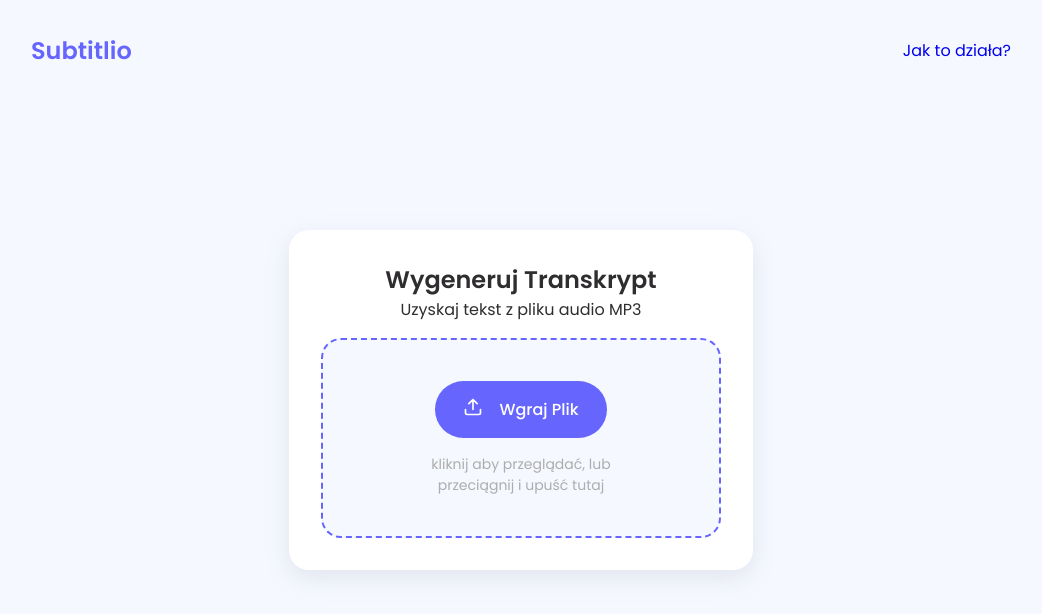
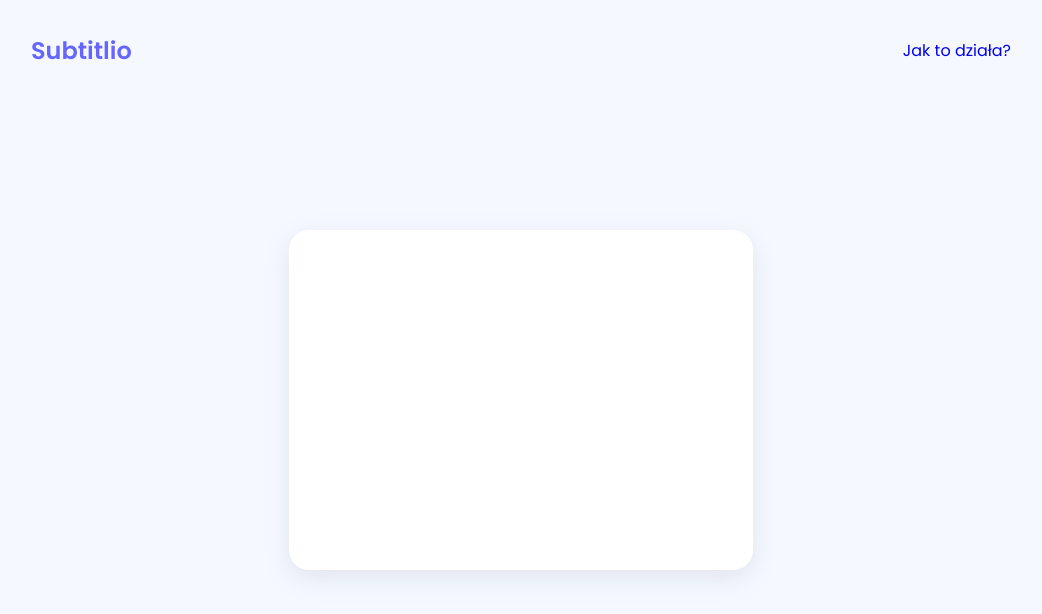
Before and after one commit to julnac/whisper-transcript, a React (Create React App) app in the folder my-app/: page /download in a window 1280 px wide. Shown: the top 614 px of the page, without its empty margins (119-1161 px from the left). Built offline with nearby package versions, Linux system fonts and the light colour scheme.

Commit message:
add download page on button click

```diff
--- a/my-app/package.json
+++ b/my-app/package.json
@@ -9,6 +9,7 @@
     "openai": "^3.3.0",
     "react": "^18.2.0",
     "react-dom": "^18.2.0",
+    "react-router-dom": "^6.15.0",
     "react-scripts": "5.0.1",
     "web-vitals": "^2.1.4"
   },
--- a/my-app/src/App.js
+++ b/my-app/src/App.js
@@ -1,14 +1,18 @@
+import React from 'react';
+import { BrowserRouter as Router, Route, Routes } from 'react-router-dom';
 import './styles/App.css';
 
 import Home from "./pages/Home.js";
-import Header from "./components/Header/Header.js";
+import Download from "./pages/Download.js";
 
 function App() {
   return (
-      <div>
-        <Header/>
-        <Home />
-      </div>
+      <Router>
+      <Routes>
+        <Route path="/" element={<Home />} />
+        <Route path="/download" element={<Download />} />
+      </Routes>
+    </Router>
   );
 }
 
--- a/my-app/src/components/drop-file-input/DropFileInput.jsx
+++ b/my-app/src/components/drop-file-input/DropFileInput.jsx
@@ -7,6 +7,8 @@ import "../../styles/App.css";
 import Mp3 from '../../assets/mp3.png';
 import UploadImg from '../../assets/upload.svg';
 import {getTranscriptionFromOpenAI} from "../../scripts/OpenAiFunctions";
+
+import { useNavigate } from 'react-router-dom';
 
 
 const DropFileInput = () => {
@@ -80,6 +82,12 @@ const DropFileInput = () => {
             })
     }
 
+    const navigate = useNavigate();
+
+    const handleClick = () => {
+        navigate('/download');
+      };
+
     return (
         <>
             {
@@ -119,7 +127,7 @@ const DropFileInput = () => {
                         <p className="drop-file-preview__title">Wprowadź token</p>
                         <form className="container" onSubmit={handleSubmit} method="POST">
                             <input type="text" name="apiKey" onChange={onTokenInput} className="input__token" placeholder="Bearer token"/><br />
-                            <button className="button button__send" disabled={isDisabled}>Generuj</button>
+                            <button className="button button__send" disabled={isDisabled} onClick={handleClick}>Generuj</button>
                         </form>
                     </div>
                 ) : null
--- /dev/null
+++ b/my-app/src/pages/Download.js
@@ -0,0 +1,16 @@
+import React from "react";
+import "../styles/App.css";
+import Header from "../components/Header/Header.js";
+
+
+const Download = () => {
+
+    return (
+        <>
+        <Header />
+        <section className="box"></section>
+        </>
+    )
+}
+
+export default Download
--- a/my-app/src/pages/Home.js
+++ b/my-app/src/pages/Home.js
@@ -1,6 +1,7 @@
 import React from "react";
 import "../styles/App.css";
 import DropFileInput from "../components/drop-file-input/DropFileInput";
+import Header from "../components/Header/Header.js";
 
 
 const Home = () => {
@@ -10,6 +11,7 @@ const Home = () => {
     // }
     return (
         <>
+        <Header />
         <section className="box">
             <h2 className="title">
                 Wygeneruj Transkrypt
```
Also changed, not shown: 2 other files (tests, documents, lock files or other folders).
